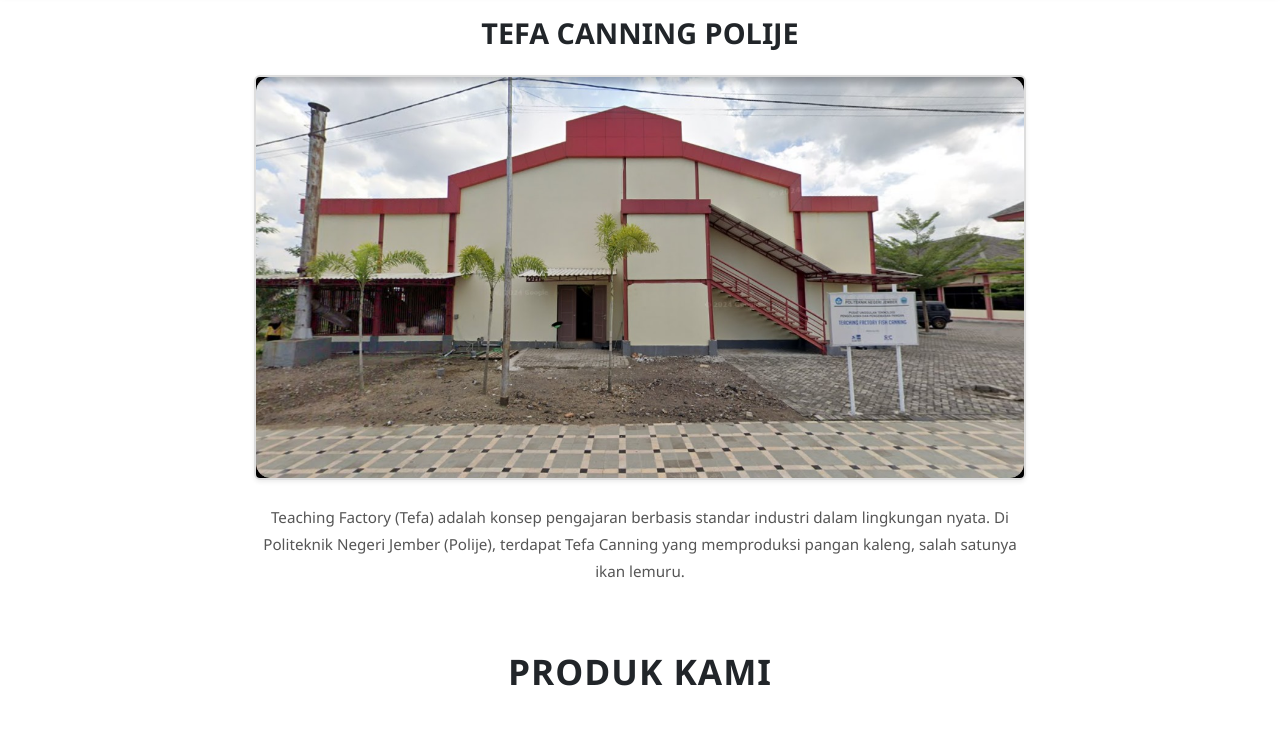
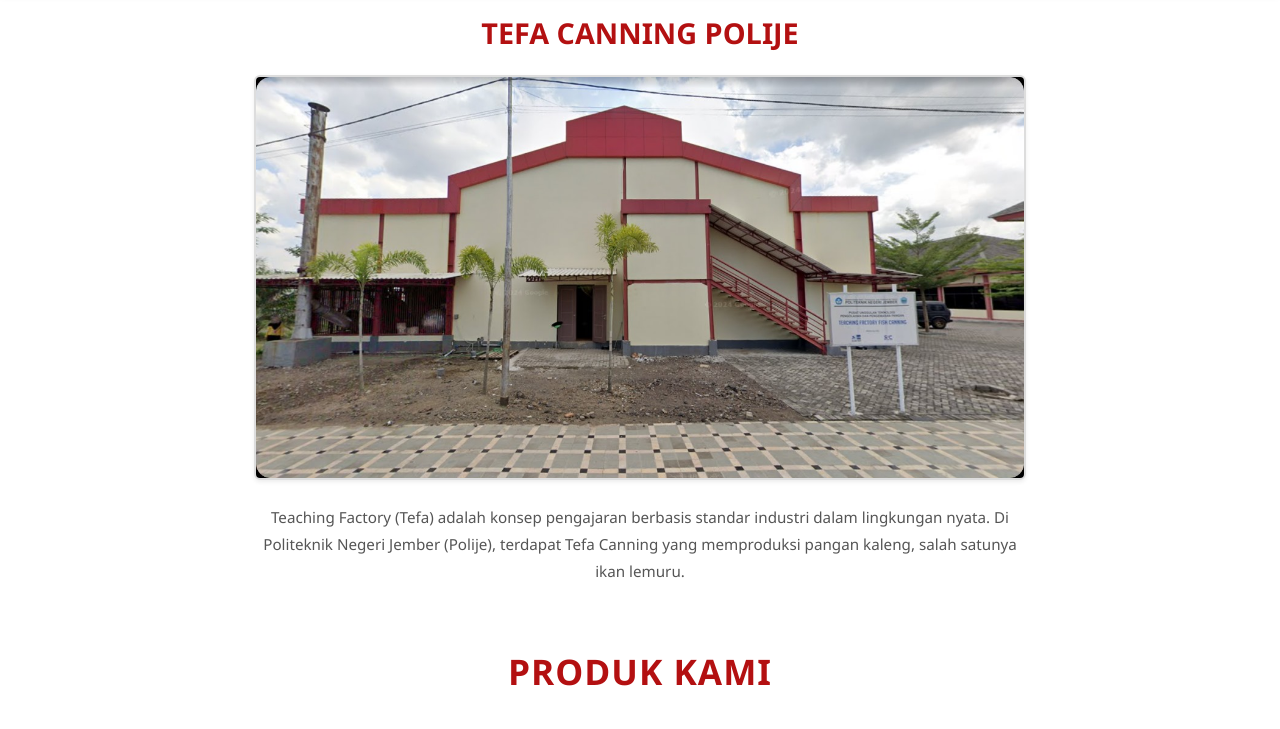
Before and after one commit to Ghostbusterpopeye/tefa-fish-canning, a plain HTML site: page index.html in a window 1280 px wide. Shown: the part 74-803 px from the top of the page. Drawn offline with nearby package versions, Linux system fonts and the light colour scheme.

Commit message:
apa yang salah ya?

```diff
--- a/style-global.css
+++ b/style-global.css
@@ -1,4 +1,3 @@
-style-global.css
 :root {
   --primary-red: #B31011;
   --secondary-yellow: #ffcc00;
```
